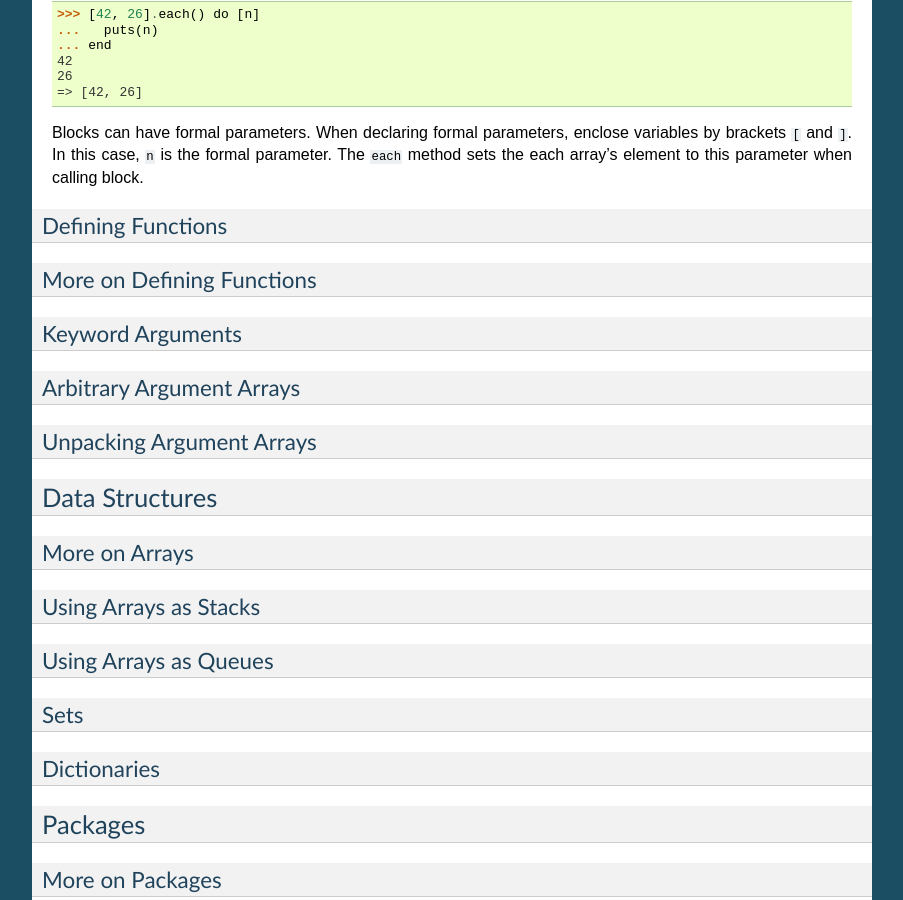
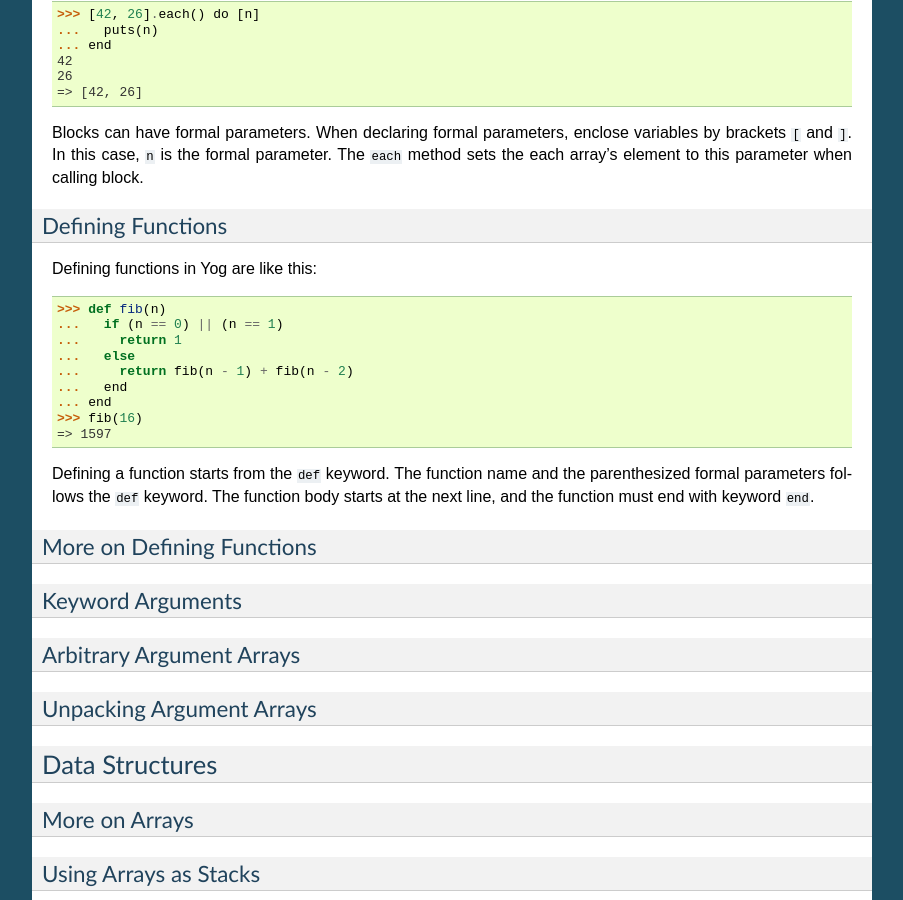
Before and after one commit to SumiTomohiko/Yog, a Sphinx documentation site: the page built from doc/tutorial.rst, in a window 1280 px wide and 900 px high, scrolled down 6787 px. Shown: the whole window, without its empty margins (198-1101 px from the left). Built offline with Sphinx 7.4.7, drawn with Linux system fonts in a browser that asks for light colours.

Commit message:
Wrote function definition basics.

```diff
--- a/doc/tutorial.rst
+++ b/doc/tutorial.rst
@@ -395,6 +395,22 @@ The ``each`` method sets the each array's element to this parameter when calling
 Defining Functions
 ==================
 
+Defining functions in Yog are like this::
+
+  >>> def fib(n)
+  ...   if (n == 0) || (n == 1)
+  ...     return 1
+  ...   else
+  ...     return fib(n - 1) + fib(n - 2)
+  ...   end
+  ... end
+  >>> fib(16)
+  => 1597
+
+Defining a function starts from the ``def`` keyword.
+The function name and the parenthesized formal parameters follows the ``def`` keyword.
+The function body starts at the next line, and the function must end with keyword ``end``.
+
 More on Defining Functions
 ==========================
 
```
